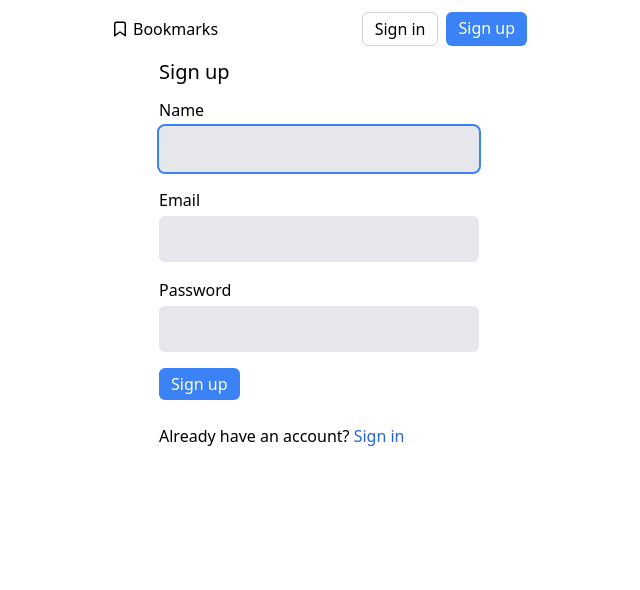
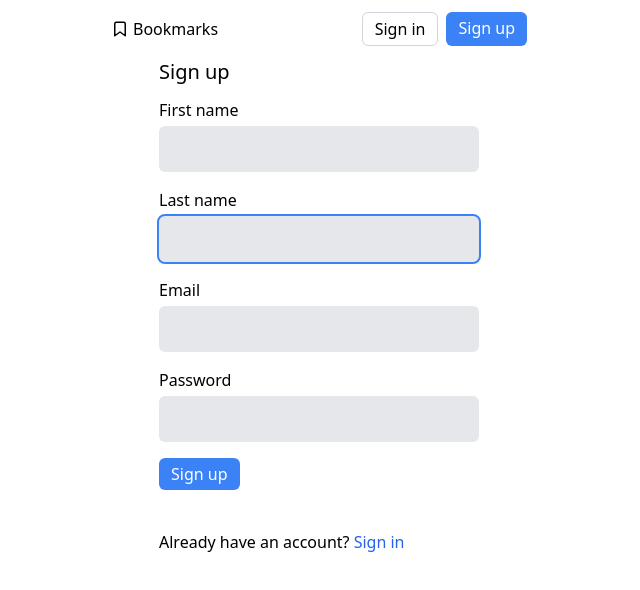
Before and after one commit to tomek-ch/bookmarks, a Next.js app: page /register in a window 1280 px wide. Shown: the top 590 px of the page, without its empty margins (321-961 px from the left). Built offline with nearby package versions, Linux system fonts and the light colour scheme; no server answers.

Commit message:
Implement user registration

```diff
--- a/api/api.ts
+++ b/api/api.ts
@@ -1,4 +1,5 @@
 import { LogInDto } from "../types/dto/LogInDto";
+import { RegisterDto } from "../types/dto/RegisterDto";
 import { User } from "../types/User";
 import { isClient } from "../utils/isClient";
 import { axios } from "./axios";
@@ -46,3 +47,12 @@ export const validate = async () => {
     return null;
   }
 };
+
+export const register = async (payload: RegisterDto) => {
+  const { data } = await axios.post<{ access_token: string }>(
+    "auth/signup",
+    payload
+  );
+  updateToken(data.access_token);
+  return data;
+};
--- a/components/auth/RegisterForm.tsx
+++ b/components/auth/RegisterForm.tsx
@@ -3,32 +3,42 @@ import { Formik, Form } from "formik";
 import { object, string } from "yup";
 import { Button } from "../common/buttons/Button";
 import { InputField } from "../common/InputField";
+import { RegisterDto } from "../../types/dto/RegisterDto";
+import { ErrorAlert } from "../common/ErrorAlert";
 
-export const RegisterForm = () => (
+interface RegisterFormProps {
+  onSubmit: (data: RegisterDto) => void;
+  isLoading: boolean;
+  error: string;
+}
+
+export const RegisterForm = ({
+  onSubmit,
+  isLoading,
+  error,
+}: RegisterFormProps) => (
   <Formik
-    initialValues={{ name: "", email: "", password: "" }}
+    initialValues={{ firstName: "", lastName: "", email: "", password: "" }}
     validateOnBlur={false}
     validateOnChange={false}
     validationSchema={object({
-      name: string().required("Please enter your name"),
       email: string()
         .required("Please enter your email address")
         .email("Invalid email address"),
       password: string().required("Please provide a password"),
     })}
-    onSubmit={(values, { setSubmitting }) => {
-      console.log(values);
-      setSubmitting(false);
-    }}
+    onSubmit={onSubmit}
   >
-    {({ isSubmitting }) => (
+    {() => (
       <Form className="flex flex-col gap-3 items-start">
-        <InputField name="name" label="Name" autoFocus />
+        <InputField name="firstName" label="First name" autoFocus />
+        <InputField name="lastName" label="Last name" autoFocus />
         <InputField type="email" name="email" label="Email" />
         <InputField type="password" name="password" label="Password" />
-        <Button type="submit" variant="primary" disabled={isSubmitting}>
+        <Button type="submit" variant="primary" disabled={isLoading}>
           Sign up
         </Button>
+        <ErrorAlert>{error}</ErrorAlert>
       </Form>
     )}
   </Formik>
--- a/pages/register.tsx
+++ b/pages/register.tsx
@@ -1,13 +1,29 @@
 import { InlineLink } from "../components/common/InlineLink";
 import { Meta } from "../components/common/Meta";
 import { RegisterForm } from "../components/auth/RegisterForm";
+import { useGuestRoute } from "../hooks/useGuestRoute";
+import { useMutation, useQueryClient } from "react-query";
+import { register } from "../api/api";
 
 const Register = () => {
+  useGuestRoute();
+  const queryClient = useQueryClient();
+
+  const { mutate, isLoading, error } = useMutation(register, {
+    onSuccess() {
+      queryClient.refetchQueries("currentUser");
+    },
+  });
+
   return (
     <div className="max-w-xs mx-auto">
       <Meta title="Sign up" />
       <h1 className="text-xl mb-3">Sign up</h1>
-      <RegisterForm />
+      <RegisterForm
+        onSubmit={mutate}
+        isLoading={isLoading}
+        error={error as string}
+      />
       <div className="mt-6">
         Already have an account? <InlineLink to="/log-in">Sign in</InlineLink>
       </div>
--- a/types/User.ts
+++ b/types/User.ts
@@ -1,4 +1,5 @@
 export interface User {
-  name: string;
   email: string;
+  firstName?: string;
+  lastName?: string;
 }
--- /dev/null
+++ b/types/dto/RegisterDto.ts
@@ -0,0 +1,6 @@
+import { LogInDto } from "./LogInDto";
+
+export type RegisterDto = LogInDto & {
+  firstName?: string;
+  lastName?: string;
+};
```
